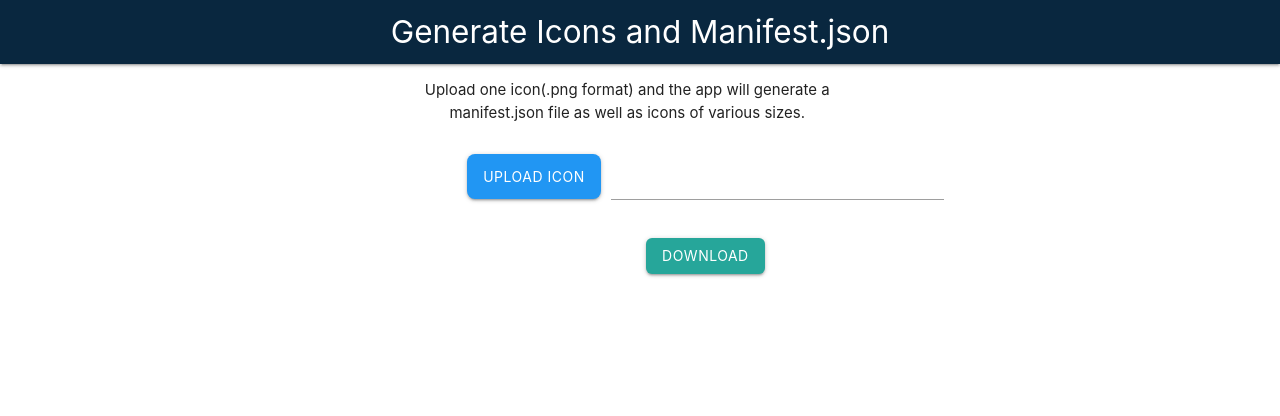
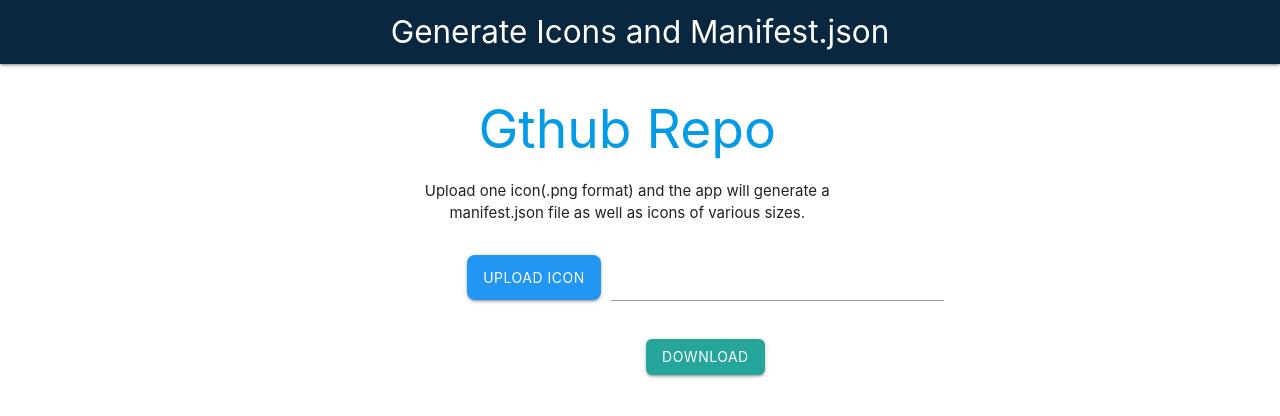
Before and after one commit to rishabhkeshan/ManifestGenerate, a plain HTML site: page index.html in a window 1280 px wide. Drawn offline with nearby package versions, Linux system fonts and the light colour scheme.

Commit message:
updated index.html

```diff
--- a/index.html
+++ b/index.html
@@ -32,6 +32,7 @@
     <div class="row" style="text-align: center; margin: auto;">
       <section class="col m6 s12 row">
         <div class="col s12">
+          <h2><a href="https://github.com/rishabhkeshan/ManifestGenerate">Gthub Repo</a></h2>
           <p>Upload one icon(.png format) and the app will generate a manifest.json file as well as icons of various sizes.</p>
         </div>
 
```
